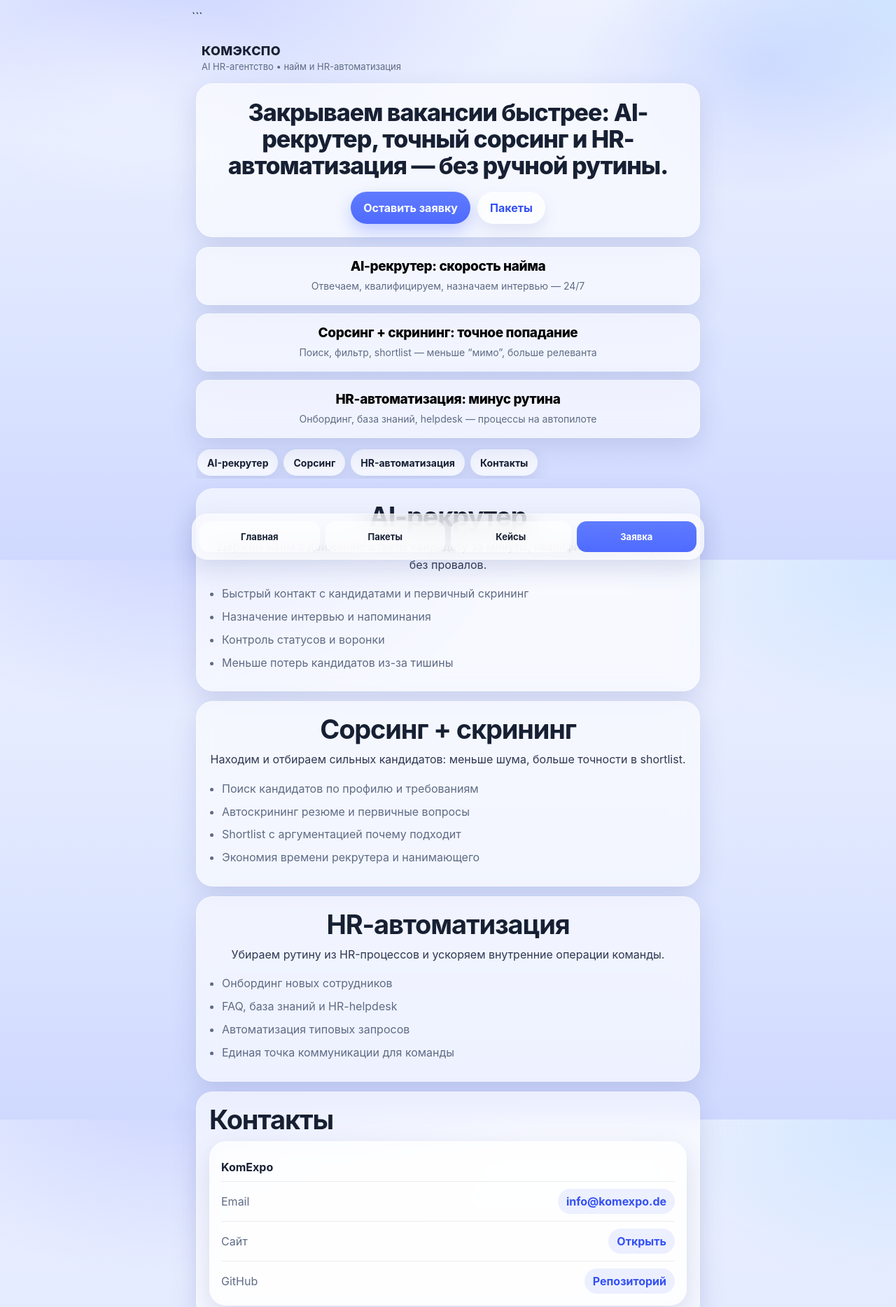
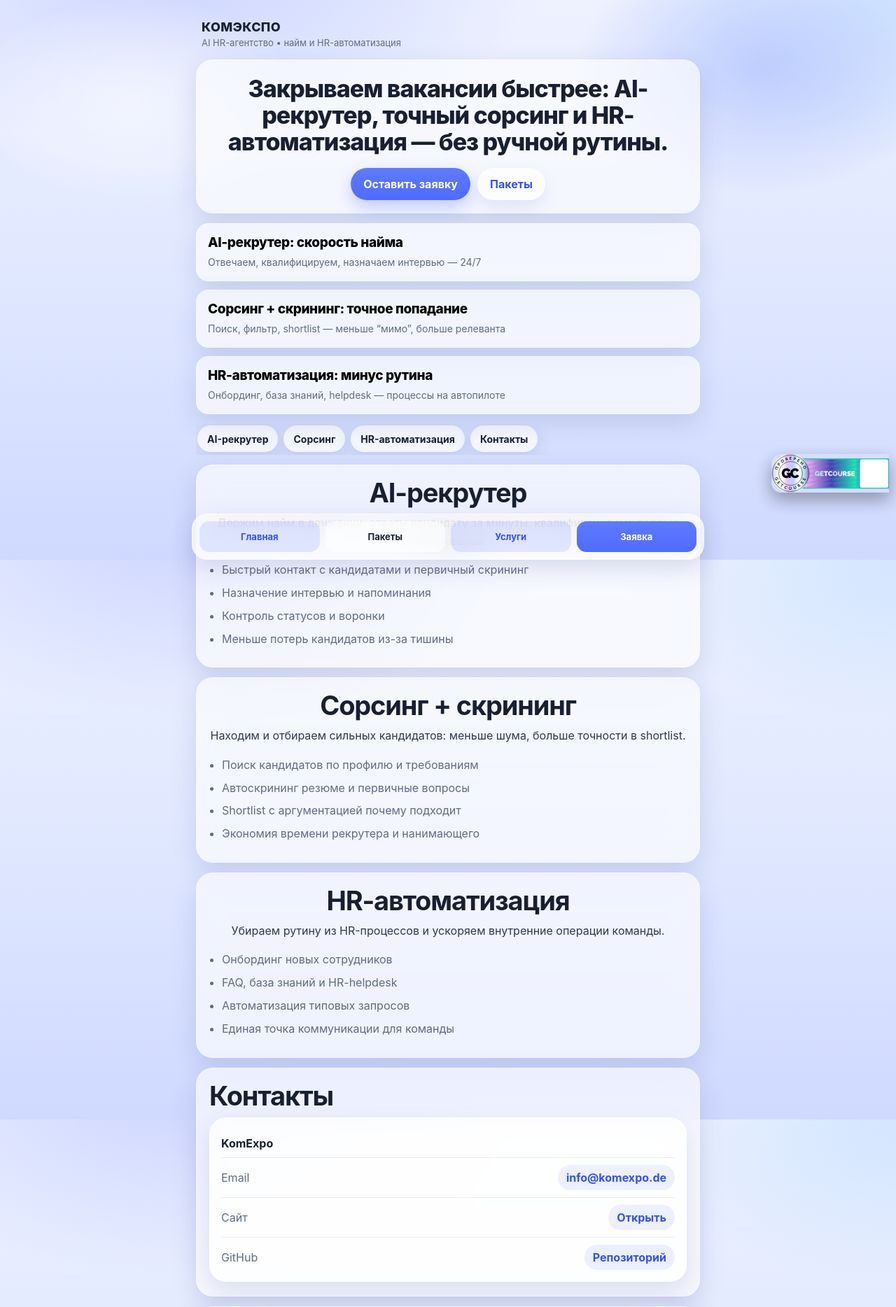
Before and after one commit to serge686/komexspo-miniapp, a Python web app: template templates/index.html in a window 1280 px wide. Shown: the top 1868 px of the page at 70% size. Run offline with Jinja, Linux system fonts and the light colour scheme; the template is opened without the code that fills it, so the values that code supplies are empty; some libraries are stand-ins or nearby versions.

Commit message:
feat: redesign mini app and add GetCourse floating badge

````diff
--- a/static/app.js
+++ b/static/app.js
@@ -12,10 +12,6 @@ const state = {
   page: "home",
   history: ["home"]
 };
-
-function qs(sel, root = document) {
-  return root.querySelector(sel);
-}
 
 function qsa(sel, root = document) {
   return Array.from(root.querySelectorAll(sel));
@@ -44,13 +40,7 @@ function updateBack() {
 function updateMainButton() {
   if (!tg?.MainButton) return;
 
-  if (state.page === "packages") {
-    tg.MainButton.setText("Оставить заявку");
-    tg.MainButton.show();
-    return;
-  }
-
-  if (state.page === "home") {
+  if (state.page === "home" || state.page === "packages") {
     tg.MainButton.setText("Оставить заявку");
     tg.MainButton.show();
     return;
@@ -100,7 +90,7 @@ function scrollToSection(id) {
 function handleLeadAction() {
   if (state.page !== "home") {
     go("home");
-    setTimeout(() => scrollToSection("contact-form"), 120);
+    setTimeout(() => scrollToSection("contact-form"), 140);
     return;
   }
 
@@ -165,8 +155,8 @@ function renderHome() {
         </div>
 
         <div class="hero-cta">
-          <button class="btn btn-primary" data-lead>Оставить заявку</button>
-          <button class="btn btn-secondary" data-go="packages">Пакеты</button>
+          <button class="btn btn-primary" type="button" data-lead>Оставить заявку</button>
+          <button class="btn btn-secondary" type="button" data-go="packages">Пакеты</button>
         </div>
       </section>
 
@@ -335,6 +325,20 @@ if (tg?.MainButton) {
   });
 }
 
+const qualityBadge = document.getElementById("qualityBadge");
+
+if (qualityBadge) {
+  qualityBadge.addEventListener("click", () => {
+    const url = "https://getcourse.ru/qualityreestr~1700002963a49da13542e0726b7bb758";
+
+    if (tg?.openLink) {
+      tg.openLink(url);
+    } else {
+      window.open(url, "_blank", "noopener,noreferrer");
+    }
+  });
+}
+
 render();
 updateBack();
 updateMainButton();
--- a/static/styles.css
+++ b/static/styles.css
@@ -218,6 +218,7 @@ a {
   padding: 16px;
   border-radius: var(--radius-lg);
   transition: transform 0.15s ease, box-shadow 0.15s ease;
+  text-align: left;
 }
 
 .info-card:hover {
@@ -377,6 +378,7 @@ a {
   gap: 8px;
   padding: 10px;
   border-radius: 22px;
+  z-index: 30;
 }
 
 .tab {
@@ -386,6 +388,11 @@ a {
   color: var(--text);
   font-size: 13px;
   font-weight: 700;
+}
+
+.tab.is-active {
+  background: rgba(79, 107, 255, 0.14);
+  color: var(--primary-strong);
 }
 
 .tab.primary {
@@ -406,6 +413,41 @@ a {
 
 .is-hidden {
   display: none !important;
+}
+
+.quality-badge {
+  position: fixed;
+  right: 10px;
+  bottom: 96px;
+  z-index: 60;
+  display: block;
+  width: 168px;
+  padding: 0;
+  border: 0;
+  border-radius: 14px 0 0 14px;
+  overflow: hidden;
+  background: transparent;
+  box-shadow: 0 10px 24px rgba(0, 0, 0, 0.18);
+  transition: transform 0.2s ease, box-shadow 0.2s ease, opacity 0.2s ease;
+}
+
+.quality-badge img {
+  display: block;
+  width: 100%;
+  height: auto;
+}
+
+.quality-badge:hover {
+  transform: translateX(-4px);
+  box-shadow: 0 14px 30px rgba(0, 0, 0, 0.22);
+}
+
+.quality-badge:active {
+  transform: translateX(-2px) scale(0.99);
+}
+
+.quality-badge-btn {
+  cursor: pointer;
 }
 
 @media (max-width: 560px) {
@@ -446,4 +488,10 @@ a {
     font-size: 11px;
     padding: 0 6px;
   }
+
+  .quality-badge {
+    width: 148px;
+    right: 8px;
+    bottom: 92px;
+  }
 }
--- a/templates/index.html
+++ b/templates/index.html
@@ -1,32 +1,19 @@
 <!doctype html>
-
 <html lang="ru">
 <head>
   <meta charset="utf-8" />
-
   <meta name="viewport" content="width=device-width, initial-scale=1, viewport-fit=cover" />
-
   <title>КОМЭКСПО — AI HR-агентство</title>
 
-  <!-- Telegram Mini Apps API -->
-
   <script src="https://telegram.org/js/telegram-web-app.js?60"></script>
-
   <link rel="stylesheet" href="{{ url_for('static', filename='styles.css') }}" />
 </head>
 
 <body>
-
-  <!-- background gradient -->
-
   <div class="bg" aria-hidden="true"></div>
 
   <div class="app">
-
-```
-<!-- HEADER -->
     <header class="topbar">
-
       <div class="brand">
         <div class="logo">КОМЭКСПО</div>
         <div class="sub">AI HR-агентство • найм и HR-автоматизация</div>
@@ -40,22 +27,15 @@
       >
         ←
       </button>
-
     </header>
 
-<!-- MAIN APP SCREEN (SPA container) -->
     <main
       id="screen"
       class="screen"
       role="main"
     ></main>
 
-<!-- TAB NAVIGATION -->
-<nav
-  class="tabs"
-  aria-label="Навигация"
->
-
+    <nav class="tabs" aria-label="Навигация">
       <button
         class="tab"
         data-go="home"
@@ -74,10 +54,10 @@
 
       <button
         class="tab"
-    data-go="cases"
+        data-go="home"
         type="button"
       >
-    Кейсы
+        Услуги
       </button>
 
       <button
@@ -87,22 +67,119 @@
       >
         Заявка
       </button>
-
     </nav>
 
-<!-- FOOTER -->
     <footer class="footer">
       <div class="hint">
         © KomExpo • Telegram Mini App
       </div>
     </footer>
-```
-
   </div>
 
-  <!-- APP SCRIPT -->
+  <button
+    class="quality-badge quality-badge-btn"
+    id="qualityBadge"
+    type="button"
+    aria-label="Проверено GetCourse"
+  >
+    <img
+      src="{{ url_for('static', filename='img/getcourse-badge.svg') }}"
+      alt="Проверено GetCourse"
+    />
+  </button>
 
   <script defer src="{{ url_for('static', filename='app.js') }}"></script>
+</body>
+</html><!doctype html>
+<html lang="ru">
+<head>
+  <meta charset="utf-8" />
+  <meta name="viewport" content="width=device-width, initial-scale=1, viewport-fit=cover" />
+  <title>КОМЭКСПО — AI HR-агентство</title>
 
+  <script src="https://telegram.org/js/telegram-web-app.js?60"></script>
+  <link rel="stylesheet" href="{{ url_for('static', filename='styles.css') }}" />
+</head>
+
+<body>
+  <div class="bg" aria-hidden="true"></div>
+
+  <div class="app">
+    <header class="topbar">
+      <div class="brand">
+        <div class="logo">КОМЭКСПО</div>
+        <div class="sub">AI HR-агентство • найм и HR-автоматизация</div>
+      </div>
+
+      <button
+        id="btnBack"
+        class="iconbtn"
+        type="button"
+        aria-label="Назад"
+      >
+        ←
+      </button>
+    </header>
+
+    <main
+      id="screen"
+      class="screen"
+      role="main"
+    ></main>
+
+    <nav class="tabs" aria-label="Навигация">
+      <button
+        class="tab"
+        data-go="home"
+        type="button"
+      >
+        Главная
+      </button>
+
+      <button
+        class="tab"
+        data-go="packages"
+        type="button"
+      >
+        Пакеты
+      </button>
+
+      <button
+        class="tab"
+        data-go="home"
+        type="button"
+      >
+        Услуги
+      </button>
+
+      <button
+        class="tab primary"
+        data-lead
+        type="button"
+      >
+        Заявка
+      </button>
+    </nav>
+
+    <footer class="footer">
+      <div class="hint">
+        © KomExpo • Telegram Mini App
+      </div>
+    </footer>
+  </div>
+
+  <button
+    class="quality-badge quality-badge-btn"
+    id="qualityBadge"
+    type="button"
+    aria-label="Проверено GetCourse"
+  >
+    <img
+      src="{{ url_for('static', filename='img/getcourse-badge.svg') }}"
+      alt="Проверено GetCourse"
+    />
+  </button>
+
+  <script defer src="{{ url_for('static', filename='app.js') }}"></script>
 </body>
 </html>
````
Also changed, not shown: static/img/getcourse-badge.svg (added). Lines whose indentation alone changed are shown as unchanged.
